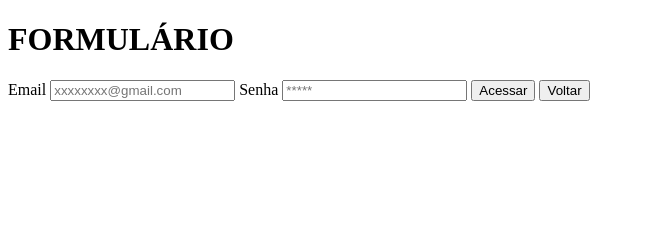
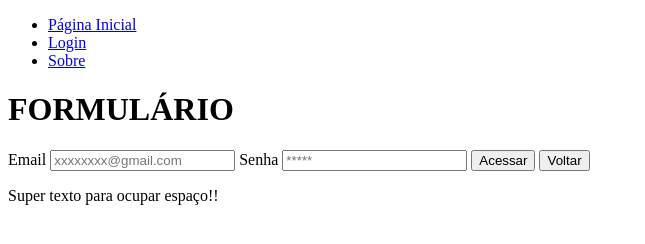
Before and after one commit to LuizA54/AtvSom1-DvOp, a plain HTML site: page index.html in a window 1280 px wide. Shown: the whole page, without its empty margins (0-645 px from the left). Drawn offline with Linux system fonts and the light colour scheme.

Commit message:
Rodape e Cabeçalho
Adição de um rodapé e um cabeçalho de navegação.

```diff
--- a/index.html
+++ b/index.html
@@ -7,7 +7,11 @@
 </head>
 <body>
     <header>
-
+        <ul>
+            <li><a href="#">Página Inicial</a></li>
+            <li><a href="#">Login</a></li>
+            <li><a href="#">Sobre</a></li>
+        </ul>
     </header>
     <main>
         <h1>FORMULÁRIO</h1>
@@ -24,7 +28,9 @@
         </form>
     </main>
     <footer>
-
+        <p>
+            Super texto para ocupar espaço!!
+        </p>
     </footer>
 </body>
 </html>
```
